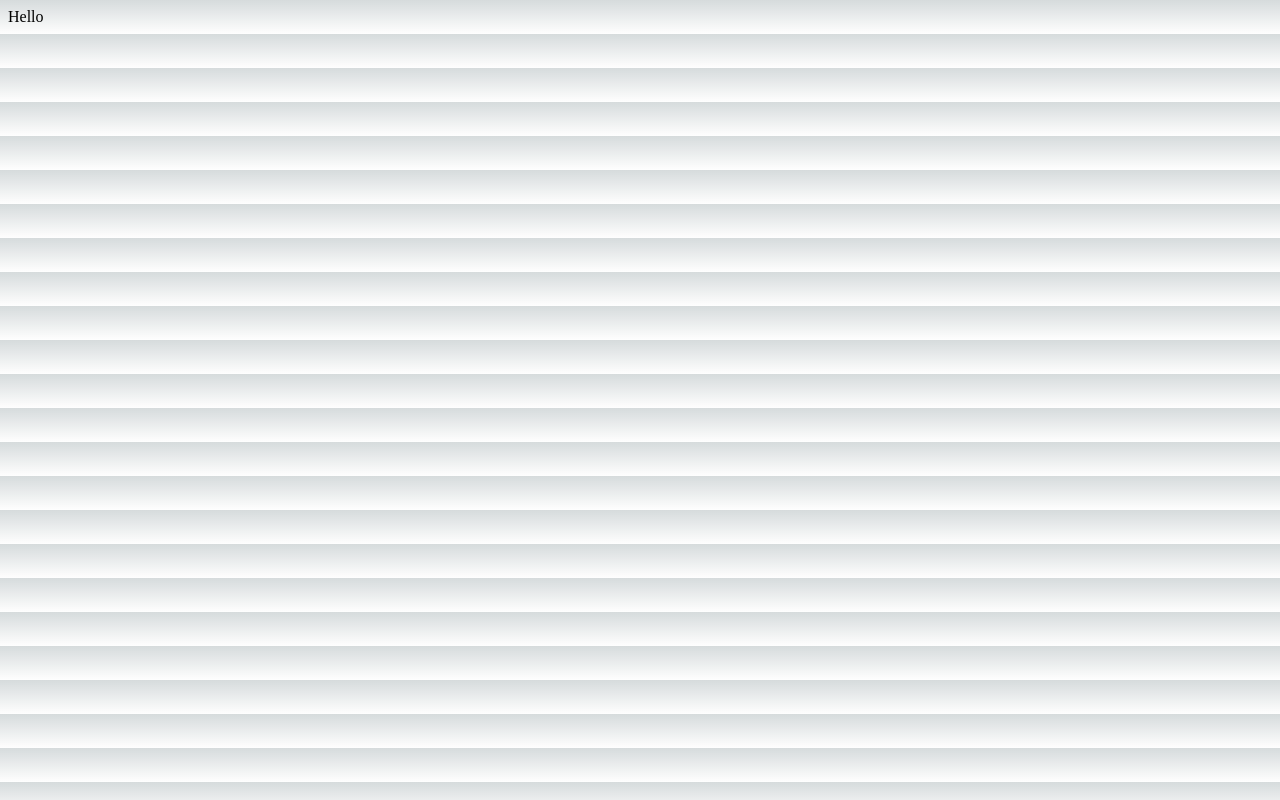
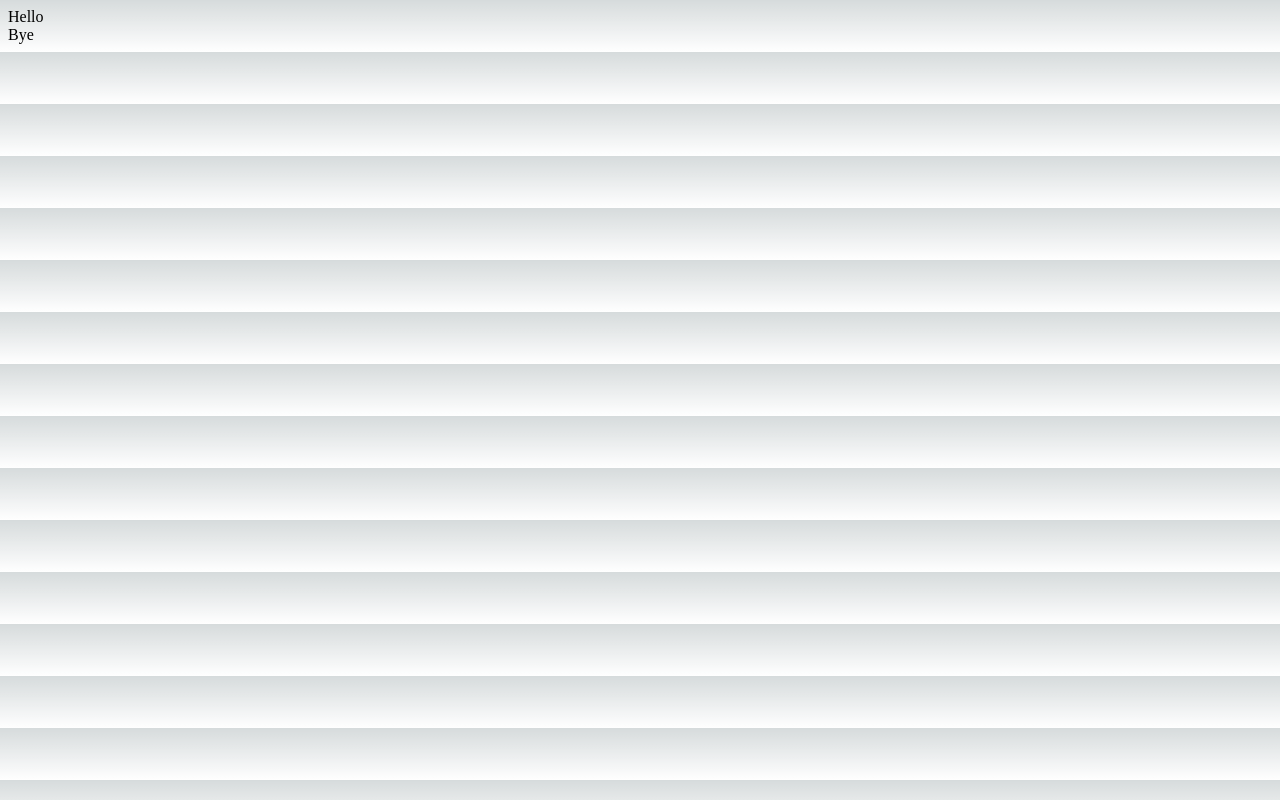
Before and after one commit to anlsim/photo-portfolio, a Next.js app: page / in a window 1280 px wide. Built offline with nearby package versions, Linux system fonts and the light colour scheme.

Commit message:
added layout and nav components

```diff
--- /dev/null
+++ b/components/Footer.tsx
@@ -0,0 +1,9 @@
+const Footer = () => {
+  return(
+    <footer>
+<div>Bye</div>
+    </footer>
+  )
+}
+
+export default Footer
--- /dev/null
+++ b/components/Layout.tsx
@@ -0,0 +1,20 @@
+import Navbar from './Navbar'
+import Footer from './Footer'
+
+import { ReactNode } from "react";
+// ...
+interface Props {
+    children: ReactNode;
+}
+
+const Layout = ({ children} : Props ) => {
+  return (
+    <>
+      <Navbar />
+        <main>{children}</main>
+      <Footer />
+    </>
+  )
+}
+
+export default Layout
--- /dev/null
+++ b/components/Navbar.tsx
@@ -0,0 +1,8 @@
+const Navbar = () => {
+  return(
+    <nav>
+    </nav>
+  )
+}
+
+export default Navbar
--- a/pages/_app.tsx
+++ b/pages/_app.tsx
@@ -1,6 +1,11 @@
 import '@/styles/globals.css'
 import type { AppProps } from 'next/app'
+import Layout from '@/components/Layout'
 
 export default function App({ Component, pageProps }: AppProps) {
-  return <Component {...pageProps} />
+  return (
+  <Layout>
+    <Component {...pageProps} />
+  </Layout>
+  )
 }
```
